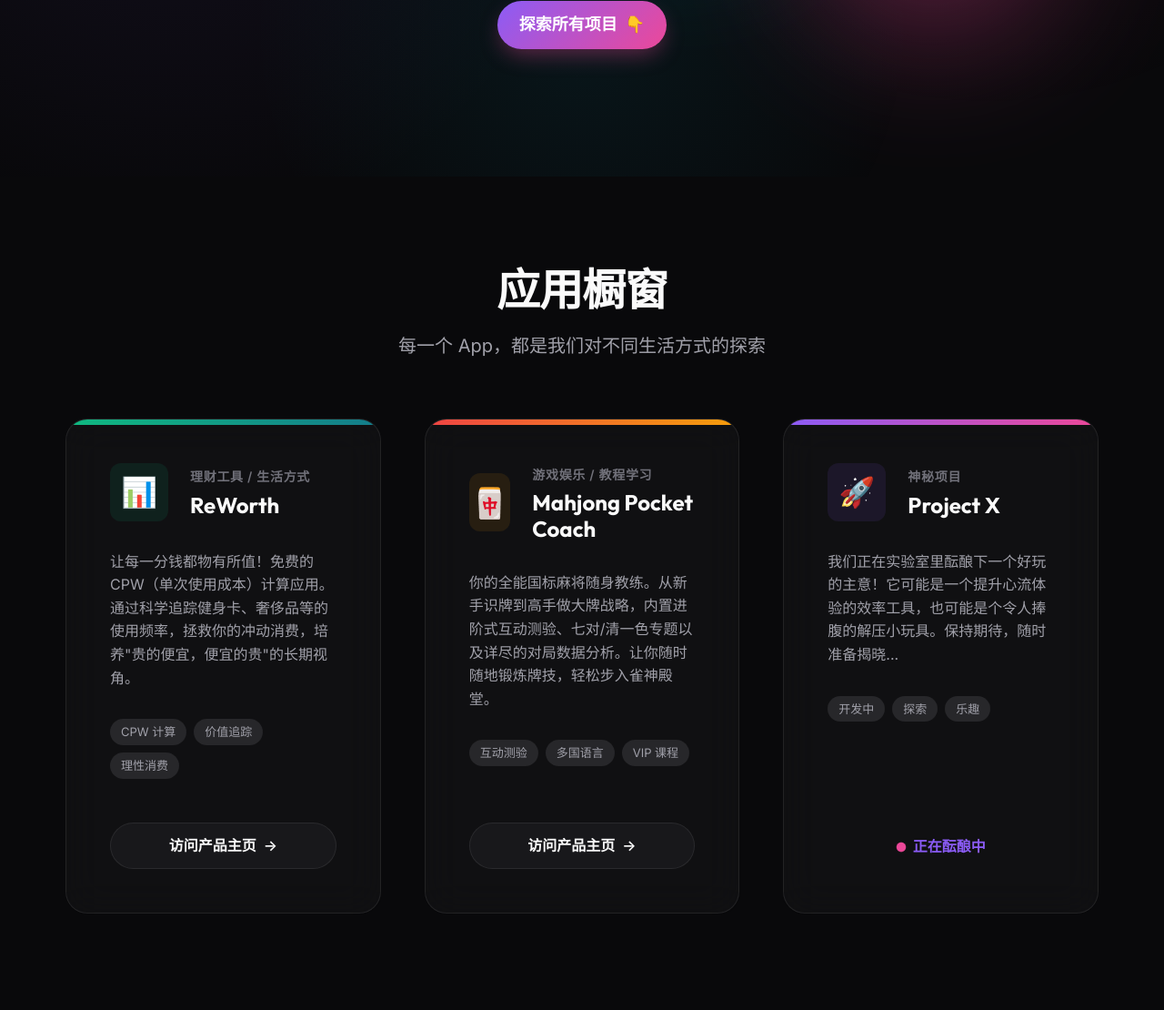
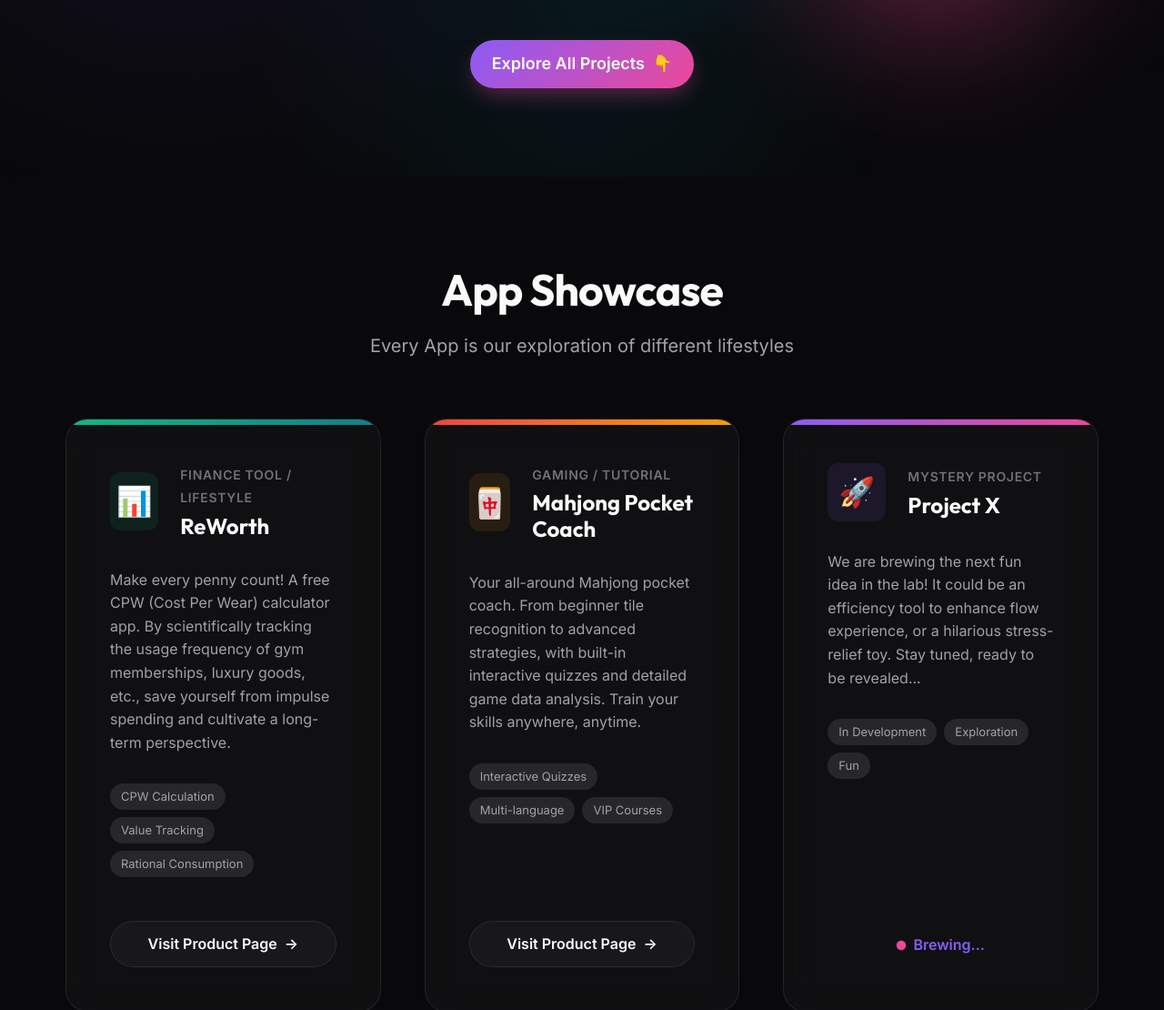
Before and after one commit to tayloryounge-stack/tayloryounge-stack.github.io, a website: page index.html in a window 1280 px wide. Shown: the part 606-1716 px from the top of the page at 91% size. Drawn offline with Linux system fonts and the light colour scheme.

Commit message:
feat: 添加多语言支持并自动跟随系统语言展示

```diff
--- /dev/null
+++ b/i18n.js
@@ -0,0 +1,116 @@
+const translations = {
+  en: {
+    "nav-projects": "Creative Projects",
+    "nav-about": "About Us",
+    "hero-badge": "🌟 Welcome to the Creative Lab",
+    "hero-title": "Creating products full of <span class=\"text-gradient-fun\">fun and sparks</span>",
+    "hero-desc": "Life shouldn't be static. At Funnyday Studio, we turn every curiosity into real applications.<br>From rational consumption analysis tools to a relaxing Mahjong pocket coach, come see what surprises we have prepared for you.",
+    "hero-btn-explore": "Explore All Projects",
+    "section-projects-title": "App Showcase",
+    "section-projects-subtitle": "Every App is our exploration of different lifestyles",
+    "cat-finance": "Finance Tool / Lifestyle",
+    "desc-reworth": "Make every penny count! A free CPW (Cost Per Wear) calculator app. By scientifically tracking the usage frequency of gym memberships, luxury goods, etc., save yourself from impulse spending and cultivate a long-term perspective.",
+    "tag-cpw": "CPW Calculation",
+    "tag-value": "Value Tracking",
+    "tag-rational": "Rational Consumption",
+    "btn-visit": "Visit Product Page <span>→</span>",
+    "cat-gaming": "Gaming / Tutorial",
+    "desc-mahjong": "Your all-around Mahjong pocket coach. From beginner tile recognition to advanced strategies, with built-in interactive quizzes and detailed game data analysis. Train your skills anywhere, anytime.",
+    "tag-quiz": "Interactive Quizzes",
+    "tag-lang": "Multi-language",
+    "tag-vip": "VIP Courses",
+    "cat-mystery": "Mystery Project",
+    "desc-mystery": "We are brewing the next fun idea in the lab! It could be an efficiency tool to enhance flow experience, or a hilarious stress-relief toy. Stay tuned, ready to be revealed...",
+    "tag-dev": "In Development",
+    "tag-explore": "Exploration",
+    "tag-fun": "Fun",
+    "status-brewing": "<span class=\"pulse-dot\"></span> Brewing...",
+    "phil-title": "Why Funnyday?",
+    "phil-desc": "We believe that a great App shouldn't be a cold tool, but an existence that brings a knowing smile at a certain moment.<br><br>Whether it's the sense of achievement in discovering money-saving secrets, or the epiphany when finally understanding a complex Mahjong rule, we hope that every product born here can bring a small highlight to your life.",
+    "cta-title": "Ready to discover more fun?",
+    "cta-desc": "Follow our latest updates and get more fun, interesting, and practical tools!",
+    "cta-btn": "Let's chat about ideas",
+    "footer-slogan": "Light up every fun moment in life with technology.",
+    "footer-projects": "All Projects",
+    "footer-about": "About Us",
+    "footer-contact": "Contact Us",
+    "page-title": "Funnyday Studio | An independent product lab full of fun and innovation",
+    "meta-desc": "Explore fun projects developed by Funnyday Studio, including the scientific valuation tool ReWorth, Mahjong Pocket Coach, and other high-quality apps."
+  },
+  zh: {
+    "nav-projects": "创意项目",
+    "nav-about": "关于我们",
+    "hero-badge": "🌟 欢迎来到创意实验室",
+    "hero-title": "创造充满<span class=\"text-gradient-fun\">乐趣与火花</span>的产品",
+    "hero-desc": "生活不该一成不变。在 Funnyday Studio，我们将每一次好奇心转化为实实在在的应用程序。<br>从理性的消费分析工具到轻松的麻将随身教练，来看看我们为你准备了哪些惊喜。",
+    "hero-btn-explore": "探索所有项目",
+    "section-projects-title": "应用橱窗",
+    "section-projects-subtitle": "每一个 App，都是我们对不同生活方式的探索",
+    "cat-finance": "理财工具 / 生活方式",
+    "desc-reworth": "让每一分钱都物有所值！免费的 CPW（单次使用成本）计算应用。通过科学追踪健身卡、奢侈品等的使用频率，拯救你的冲动消费，培养\"贵的便宜，便宜的贵\"的长期视角。",
+    "tag-cpw": "CPW 计算",
+    "tag-value": "价值追踪",
+    "tag-rational": "理性消费",
+    "btn-visit": "访问产品主页 <span>→</span>",
+    "cat-gaming": "游戏娱乐 / 教程学习",
+    "desc-mahjong": "你的全能国标麻将随身教练。从新手识牌到高手做大牌战略，内置进阶式互动测验、七对/清一色专题以及详尽的对局数据分析。让你随时随地锻炼牌技，轻松步入雀神殿堂。",
+    "tag-quiz": "互动测验",
+    "tag-lang": "多国语言",
+    "tag-vip": "VIP 课程",
+    "cat-mystery": "神秘项目",
+    "desc-mystery": "我们正在实验室里酝酿下一个好玩的主意！它可能是一个提升心流体验的效率工具，也可能是个令人捧腹的解压小玩具。保持期待，随时准备揭晓...",
+    "tag-dev": "开发中",
+    "tag-explore": "探索",
+    "tag-fun": "乐趣",
+    "status-brewing": "<span class=\"pulse-dot\"></span> 正在酝酿中",
+    "phil-title": "为什么叫 Funnyday？",
+    "phil-desc": "我们相信优秀的 App 不应该是冷冰冰的工具，而应该是能在某个瞬间让人会心一笑的存在。<br><br>无论是帮你发现省钱秘诀的成就感，还是终于听懂一个复杂麻将规则时的顿悟，我们希望每一款从这里诞生的产品，都能为你的生活带来小小的高光时刻。",
+    "cta-title": "准备好发现更多乐趣了吗？",
+    "cta-desc": "关注我们的最新动态，获取更多好玩、有趣、实用的小工具！",
+    "cta-btn": "和我们聊聊创意",
+    "footer-slogan": "用科技点亮生活的每一个趣味瞬间。",
+    "footer-projects": "所有项目",
+    "footer-about": "关于我们",
+    "footer-contact": "联系我们",
+    "page-title": "Funnyday Studio | 充满乐趣与创新的独立产品实验室",
+    "meta-desc": "探索 Funnyday Studio 开发的好玩项目，包含科学估价神器 ReWorth、麻将随身教练等多款优质App。我们致力于打造既好玩又实用的应用程序。"
+  }
+};
+
+function applyLanguage(lang) {
+  const dictionary = translations[lang] || translations['zh'];
+
+  // Update texts based on data-i18n attributes
+  document.querySelectorAll('[data-i18n]').forEach(element => {
+    const key = element.getAttribute('data-i18n');
+    if (dictionary[key]) {
+      // Use innerHTML for keys that might contain HTML (like hero-title, hero-desc, btn-visit, status-brewing)
+      if (key === 'hero-title' || key === 'hero-desc' || key === 'btn-visit' || key === 'status-brewing' || key === 'phil-desc') {
+        element.innerHTML = dictionary[key];
+      } else {
+        element.textContent = dictionary[key];
+      }
+    }
+  });
+
+  // Update specific elements like title and meta description
+  if (dictionary['page-title']) {
+    document.title = dictionary['page-title'];
+  }
+  if (dictionary['meta-desc']) {
+    const metaDesc = document.querySelector('meta[name="description"]');
+    if (metaDesc) metaDesc.setAttribute('content', dictionary['meta-desc']);
+  }
+
+  // Update HTML lang attribute
+  document.documentElement.lang = lang === 'zh' ? 'zh-CN' : 'en';
+}
+
+document.addEventListener('DOMContentLoaded', () => {
+  // Detect system language
+  const userLang = navigator.language || navigator.userLanguage;
+  const langCode = userLang.startsWith('zh') ? 'zh' : 'en';
+
+  // Apply the detected language
+  applyLanguage(langCode);
+});
--- a/index.html
+++ b/index.html
@@ -55,8 +55,8 @@
         <span class="logo-text">Funnyday</span>
       </div>
       <div class="nav-links">
-        <a href="#projects" class="nav-link">创意项目</a>
-        <a href="#about" class="nav-link">关于我们</a>
+        <a href="#projects" class="nav-link" data-i18n="nav-projects">创意项目</a>
+        <a href="#about" class="nav-link" data-i18n="nav-about">关于我们</a>
       </div>
     </div>
   </nav>
@@ -65,17 +65,17 @@
   <section class="hero studio-hero">
     <div class="container">
       <div class="hero-content">
-        <div class="badge fade-in-up">🌟 欢迎来到创意实验室</div>
-        <h1 class="hero-title">
+        <div class="badge fade-in-up" data-i18n="hero-badge">🌟 欢迎来到创意实验室</div>
+        <h1 class="hero-title" data-i18n="hero-title">
           创造充满<span class="text-gradient-fun">乐趣与火花</span>的产品
         </h1>
-        <p class="hero-description">
+        <p class="hero-description" data-i18n="hero-desc">
           生活不该一成不变。在 Funnyday Studio，我们将每一次好奇心转化为实实在在的应用程序。<br>
           从理性的消费分析工具到轻松的麻将随身教练，来看看我们为你准备了哪些惊喜。
         </p>
         <div class="hero-cta">
           <a href="#projects" class="btn btn-primary btn-glow">
-            <span>探索所有项目</span>
+            <span data-i18n="hero-btn-explore">探索所有项目</span>
             <span>👇</span>
           </a>
         </div>
@@ -92,8 +92,8 @@
   <section class="section" id="projects">
     <div class="container">
       <div class="section-header reveal">
-        <h2 class="section-title">应用橱窗</h2>
-        <p class="section-subtitle">每一个 App，都是我们对不同生活方式的探索</p>
+        <h2 class="section-title" data-i18n="section-projects-title">应用橱窗</h2>
+        <p class="section-subtitle" data-i18n="section-projects-subtitle">每一个 App，都是我们对不同生活方式的探索</p>
       </div>
 
       <div class="project-showcase">
@@ -103,22 +103,22 @@
           <div class="project-header">
             <div class="project-icon icon-reworth">📊</div>
             <div class="project-meta">
-              <span class="project-category">理财工具 / 生活方式</span>
+              <span class="project-category" data-i18n="cat-finance">理财工具 / 生活方式</span>
               <h3 class="project-title">ReWorth</h3>
             </div>
           </div>
           <div class="project-body">
-            <p class="project-desc">
+            <p class="project-desc" data-i18n="desc-reworth">
               让每一分钱都物有所值！免费的 CPW（单次使用成本）计算应用。通过科学追踪健身卡、奢侈品等的使用频率，拯救你的冲动消费，培养"贵的便宜，便宜的贵"的长期视角。
             </p>
             <div class="project-tags">
-              <span class="tag">CPW 计算</span>
-              <span class="tag">价值追踪</span>
-              <span class="tag">理性消费</span>
+              <span class="tag" data-i18n="tag-cpw">CPW 计算</span>
+              <span class="tag" data-i18n="tag-value">价值追踪</span>
+              <span class="tag" data-i18n="tag-rational">理性消费</span>
             </div>
           </div>
           <div class="project-footer">
-            <a href="https://reworth-landing-page.vercel.app/" class="btn btn-project btn-reworth" target="_blank" rel="noopener">
+            <a href="https://reworth-landing-page.vercel.app/" class="btn btn-project btn-reworth" target="_blank" rel="noopener" data-i18n="btn-visit">
               访问产品主页 <span>→</span>
             </a>
           </div>
@@ -129,22 +129,22 @@
           <div class="project-header">
             <div class="project-icon icon-mahjong">🀄</div>
             <div class="project-meta">
-              <span class="project-category">游戏娱乐 / 教程学习</span>
+              <span class="project-category" data-i18n="cat-gaming">游戏娱乐 / 教程学习</span>
               <h3 class="project-title">Mahjong Pocket Coach</h3>
             </div>
           </div>
           <div class="project-body">
-            <p class="project-desc">
+            <p class="project-desc" data-i18n="desc-mahjong">
               你的全能国标麻将随身教练。从新手识牌到高手做大牌战略，内置进阶式互动测验、七对/清一色专题以及详尽的对局数据分析。让你随时随地锻炼牌技，轻松步入雀神殿堂。
             </p>
             <div class="project-tags">
-              <span class="tag">互动测验</span>
-              <span class="tag">多国语言</span>
-              <span class="tag">VIP 课程</span>
+              <span class="tag" data-i18n="tag-quiz">互动测验</span>
+              <span class="tag" data-i18n="tag-lang">多国语言</span>
+              <span class="tag" data-i18n="tag-vip">VIP 课程</span>
             </div>
           </div>
           <div class="project-footer">
-            <a href="https://mahjong-training-landing-page.vercel.app/#" class="btn btn-project btn-mahjong" target="_blank" rel="noopener">
+            <a href="https://mahjong-training-landing-page.vercel.app/#" class="btn btn-project btn-mahjong" target="_blank" rel="noopener" data-i18n="btn-visit">
               访问产品主页 <span>→</span>
             </a>
           </div>
@@ -155,22 +155,22 @@
           <div class="project-header">
             <div class="project-icon icon-mystery">🚀</div>
             <div class="project-meta">
-              <span class="project-category">神秘项目</span>
+              <span class="project-category" data-i18n="cat-mystery">神秘项目</span>
               <h3 class="project-title">Project X</h3>
             </div>
           </div>
           <div class="project-body">
-            <p class="project-desc">
+            <p class="project-desc" data-i18n="desc-mystery">
               我们正在实验室里酝酿下一个好玩的主意！它可能是一个提升心流体验的效率工具，也可能是个令人捧腹的解压小玩具。保持期待，随时准备揭晓...
             </p>
             <div class="project-tags">
-              <span class="tag">开发中</span>
-              <span class="tag">探索</span>
-              <span class="tag">乐趣</span>
+              <span class="tag" data-i18n="tag-dev">开发中</span>
+              <span class="tag" data-i18n="tag-explore">探索</span>
+              <span class="tag" data-i18n="tag-fun">乐趣</span>
             </div>
           </div>
           <div class="project-footer">
-            <div class="mystery-status">
+            <div class="mystery-status" data-i18n="status-brewing">
               <span class="pulse-dot"></span> 正在酝酿中
             </div>
           </div>
@@ -185,8 +185,8 @@
     <div class="container">
       <div class="philosophy-container glass-card reveal">
         <div class="philosophy-content">
-          <h2 class="philosophy-title">为什么叫 Funnyday？</h2>
-          <p class="philosophy-text">
+          <h2 class="philosophy-title" data-i18n="phil-title">为什么叫 Funnyday？</h2>
+          <p class="philosophy-text" data-i18n="phil-desc">
             我们相信优秀的 App 不应该是冷冰冰的工具，而应该是能在某个瞬间让人会心一笑的存在。<br><br>
             无论是帮你发现省钱秘诀的成就感，还是终于听懂一个复杂麻将规则时的顿悟，我们希望每一款从这里诞生的产品，都能为你的生活带来小小的高光时刻。
           </p>
@@ -209,12 +209,12 @@
     <div class="container">
       <div class="cta-section studio-cta reveal">
         <div class="cta-content">
-          <h2 class="cta-title">准备好发现更多乐趣了吗？</h2>
-          <p class="cta-description">
+          <h2 class="cta-title" data-i18n="cta-title">准备好发现更多乐趣了吗？</h2>
+          <p class="cta-description" data-i18n="cta-desc">
             关注我们的最新动态，获取更多好玩、有趣、实用的小工具！
           </p>
           <a href="mailto:hello@funnyday.studio">
-            <button class="cta-button">和我们聊聊创意</button>
+            <button class="cta-button" data-i18n="cta-btn">和我们聊聊创意</button>
           </a>
         </div>
       </div>
@@ -229,12 +229,12 @@
           <div class="logo">
             <span class="logo-text" style="font-size: 1.2rem;">Funnyday Studio</span>
           </div>
-          <p style="color: var(--text-secondary); margin-top: 10px; font-size: 0.9rem;">用科技点亮生活的每一个趣味瞬间。</p>
+          <p data-i18n="footer-slogan" style="color: var(--text-secondary); margin-top: 10px; font-size: 0.9rem;">用科技点亮生活的每一个趣味瞬间。</p>
         </div>
         <div class="footer-links">
-          <a href="#projects" class="footer-link">所有项目</a>
-          <a href="#about" class="footer-link">关于我们</a>
-          <a href="mailto:hello@funnyday.studio" class="footer-link">联系我们</a>
+          <a href="#projects" class="footer-link" data-i18n="footer-projects">所有项目</a>
+          <a href="#about" class="footer-link" data-i18n="footer-about">关于我们</a>
+          <a href="mailto:hello@funnyday.studio" class="footer-link" data-i18n="footer-contact">联系我们</a>
         </div>
       </div>
       <div class="footer-bottom" style="margin-top: 20px; padding-top: 20px; border-top: 1px solid var(--glass-border); text-align: center; color: var(--text-tertiary); font-size: 0.8rem;">
@@ -244,6 +244,7 @@
   </footer>
 
   <!-- JavaScript -->
+  <script src="i18n.js"></script>
   <script src="script.js"></script>
 </body>
 </html>
```
